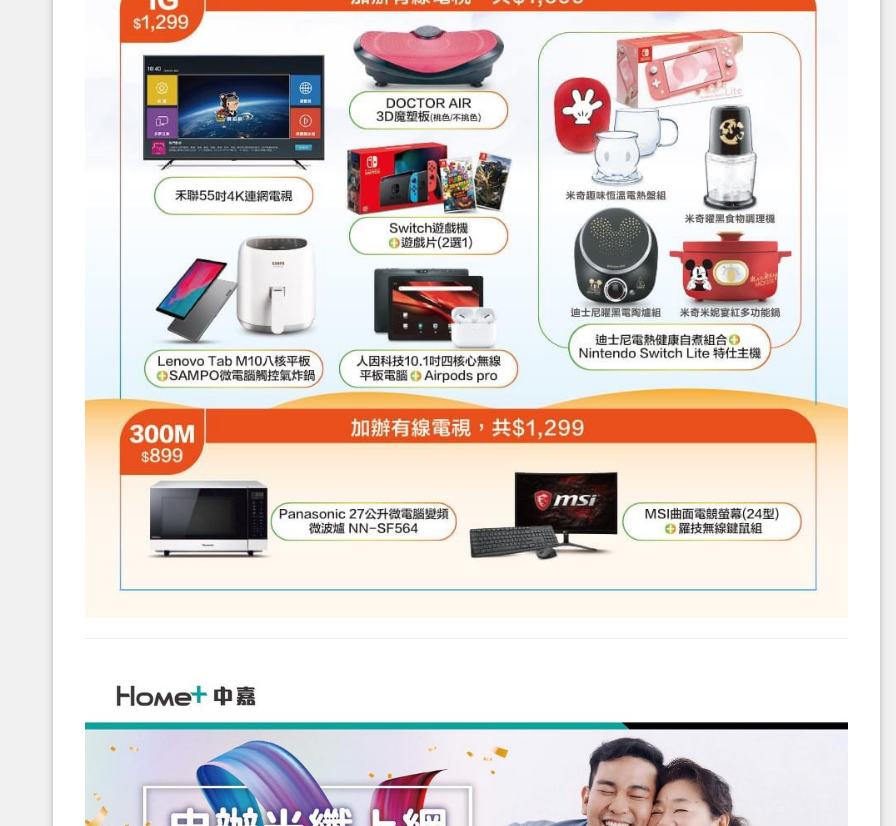
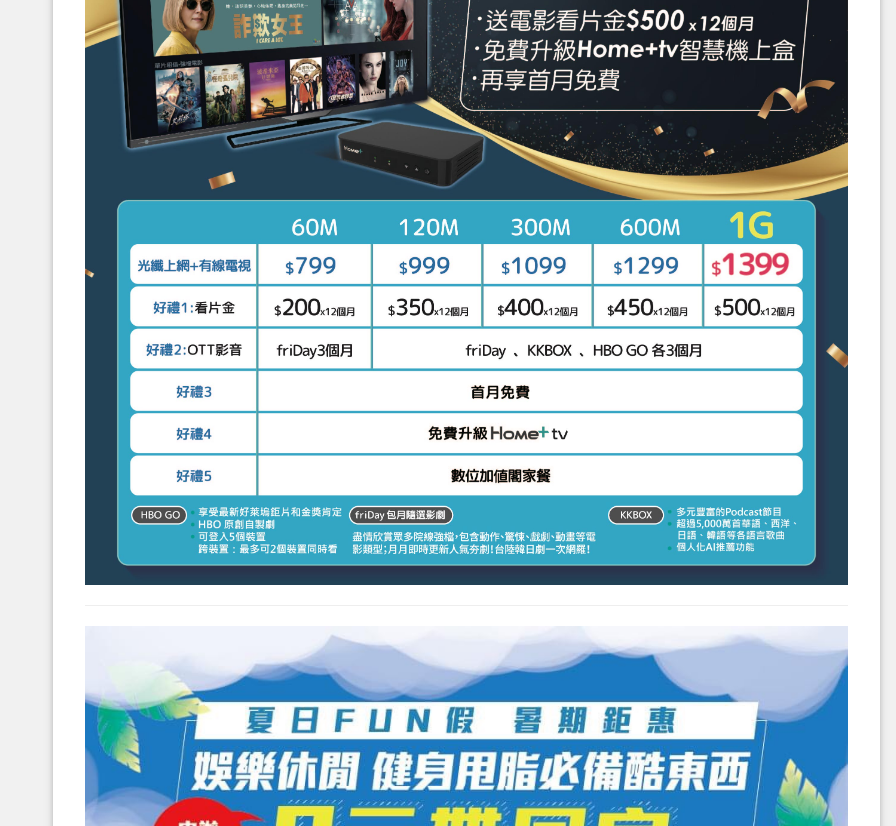
Before and after one commit to 004171daks/HomePlus, a plain HTML site: page index.html in a window 1280 px wide. Shown: the part 1660-2486 px from the top of the page, without its empty margins (384-1280 px from the left). Drawn offline with nearby package versions, Linux system fonts and the light colour scheme.

Commit message:
modify: 更新

```diff
--- a/index.html
+++ b/index.html
@@ -31,7 +31,7 @@ html,body,h1,h2,h3,h4,h5,h6 {font-family: "Roboto", sans-serif}
         <div class="w3-container">
           <p><img src="asset/line.png" style="width: 25px;height: 25px;"><a style="margin-left: 15px;" href="https://line.me/ti/p/0FWtVwRvVK">daks0960146227</a></p>
           <p><i class="fa fa-envelope fa-fw w3-margin-right w3-large w3-text-teal"></i><a href="mailto:daks0960146227@hotmail.com">daks0960146227@hotmail.com</a></p>
-          <p><i class="fa fa-phone fa-fw w3-margin-right w3-large w3-text-teal"></i><a href="tel:0986685040">0986-685-040</a></p>
+          <p><i class="fa fa-phone fa-fw w3-margin-right w3-large w3-text-teal"></i><a href="tel:0986685040">0986-685-040 (新申裝專線)</a></p>
           <hr>
           <!-- <p>慶聯/港都報修專線</p> -->
           <!-- <div class="w3-card-4"> -->
@@ -84,6 +84,16 @@ html,body,h1,h2,h3,h4,h5,h6 {font-family: "Roboto", sans-serif}
 
       <div class="w3-container w3-card w3-white">
         <h2 class="w3-text-grey w3-padding-16"><i class="fa fa-certificate fa-fw w3-margin-right w3-xxlarge w3-text-teal"></i>方案</h2>
+
+        <div class="w3-container">
+          <!-- <h5 class="w3-opacity"><b>方案1</b></h5> -->
+          <!-- <h6 class="w3-text-teal"><i class="fa fa-calendar fa-fw w3-margin-right"></i>Forever</h6> -->
+          <a href="asset/方案6.jpg" target="_blank">
+              <img src="asset/方案6.jpg" style="width: 100%;">
+          </a>
+          <hr>
+        </div>
+
         <div class="w3-container">
           <!-- <h5 class="w3-opacity"><b>方案1</b></h5> -->
           <!-- <h6 class="w3-text-teal"><i class="fa fa-calendar fa-fw w3-margin-right"></i>Forever</h6> -->
```
Also changed, not shown: asset/方案6.jpg (added).
